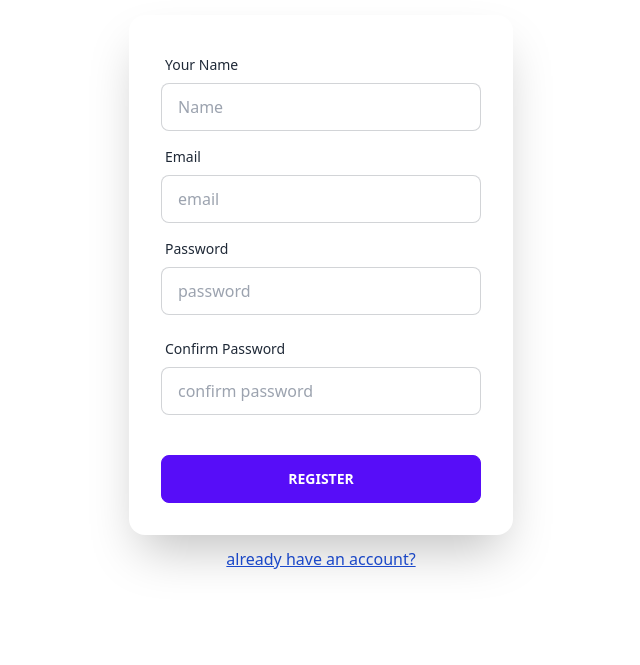
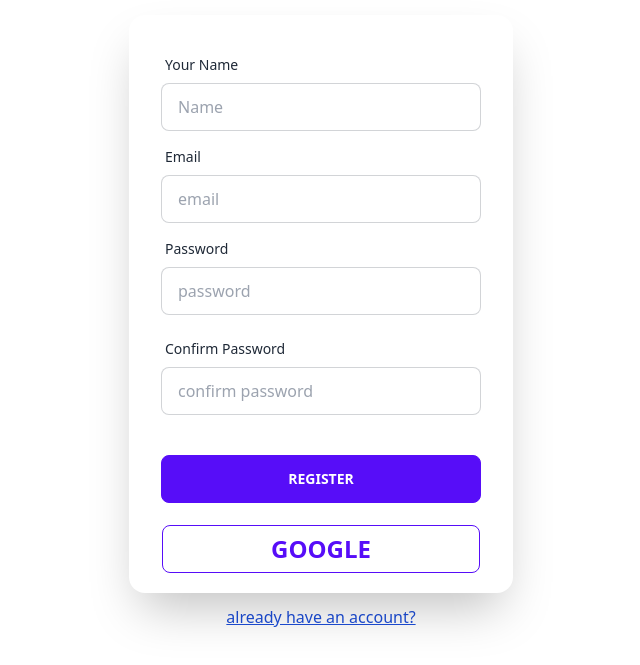
Before and after one commit to MIRJAKARIYA/to-do-app, a React (Create React App) app: page /register in a window 1280 px wide. Shown: the part 129-794 px from the top of the page, without its empty margins (319-959 px from the left). Built offline with nearby package versions, Linux system fonts and the light colour scheme; the HTML template or start-up script is replaced by a standard one.

Commit message:
google login added and all authentication system done

```diff
--- a/package.json
+++ b/package.json
@@ -11,6 +11,7 @@
     "react": "^18.1.0",
     "react-dom": "^18.1.0",
     "react-firebase-hooks": "^5.0.3",
+    "react-icons": "^4.3.1",
     "react-router-dom": "^6.3.0",
     "react-scripts": "5.0.1",
     "react-toastify": "^9.0.1",
--- a/src/pages/Login/Login.js
+++ b/src/pages/Login/Login.js
@@ -4,6 +4,7 @@ import { useSignInWithEmailAndPassword } from "react-firebase-hooks/auth";
 import { useSendPasswordResetEmail } from "react-firebase-hooks/auth";
 import { ToastContainer, toast } from "react-toastify";
 import auth from "../../firebase.init";
+import SocialLogin from "../Shared/SocialLogin";
 
 const Login = () => {
   const navigate = useNavigate();
@@ -15,7 +16,6 @@ const Login = () => {
     useSignInWithEmailAndPassword(auth);
   const [sendPasswordResetEmail, sending, ResetError] =
     useSendPasswordResetEmail(auth);
-
 
   const handleForgotPassword = async () => {
     const email = emailRef.current.value;
@@ -92,9 +92,12 @@ const Login = () => {
               </div>
             </div>
           </form>
-
+          <SocialLogin></SocialLogin>
         </div>
-        <Link to="/register" className="block text-center mt-3 underline text-blue-700">
+        <Link
+          to="/register"
+          className="block text-center mt-3 underline text-blue-700"
+        >
           create a new account...
         </Link>
       </div>
--- a/src/pages/Register/Register.js
+++ b/src/pages/Register/Register.js
@@ -5,6 +5,7 @@ import {
 } from "react-firebase-hooks/auth";
 import { Link, useNavigate } from "react-router-dom";
 import auth from '../../firebase.init';
+import SocialLogin from "../Shared/SocialLogin";
 
 const Register = () => {
   const [passwordMatchError, setPassswordMatchError] = useState("");
@@ -128,6 +129,7 @@ const Register = () => {
               </div>
             </div>
           </form>
+          <SocialLogin></SocialLogin>
         </div>
         <Link to="/login" className="block text-center underline text-blue-700 mt-3">
           already have an account?
--- /dev/null
+++ b/src/pages/Shared/SocialLogin.js
@@ -0,0 +1,25 @@
+import React, { useEffect } from 'react';
+import { useSignInWithGoogle } from 'react-firebase-hooks/auth';
+import { useLocation, useNavigate } from 'react-router-dom';
+import auth from '../../firebase.init';
+
+const SocialLogin = () => {
+    const location = useLocation();
+    const navigate = useNavigate();
+    let from = location.state?.from?.pathname || "/";
+    const [signInWithGoogle, user] = useSignInWithGoogle(auth);
+    useEffect(()=>{
+        if(user){
+            navigate(from, { replace: true });
+        }
+    },[user,navigate,from])
+    return (
+        <div onClick={()=> signInWithGoogle()}>
+            <button class="btn btn-outline w-[83%] mt-[-10px] mb-5 mx-auto font-bold text-primary flex text-2xl">
+                GOOGLE
+            </button>
+        </div>
+    );
+};
+
+export default SocialLogin;
```
Also changed, not shown: 1 other file (tests, documents, lock files or other folders).
